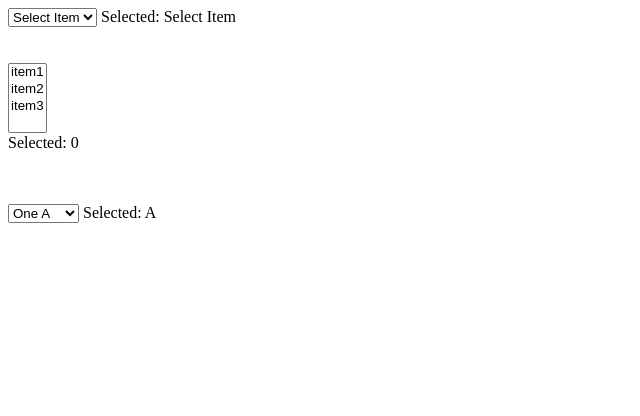
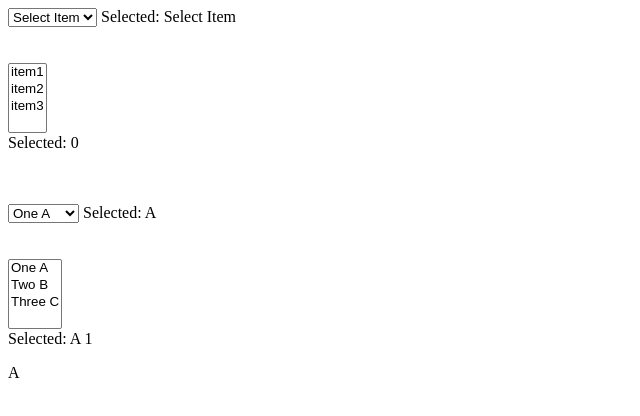
Before and after one commit to liquidnuker/tf_vuejs_v-model6, a plain HTML site: page index.html in a window 1280 px wide. Shown: the whole page, without its empty margins (0-640 px from the left). Drawn offline with Linux system fonts and the light colour scheme.

Commit message:
added dynamic select multiple

```diff
--- a/index.html
+++ b/index.html
@@ -29,7 +29,7 @@
     </div>
     <br>
     <br>
-    <!-- dynamic -->
+    <!-- dynamic single-->
     <div id="app3">
       <select v-model="selected">
         <option v-for="item in options" v-bind:value="item.value">
@@ -38,6 +38,19 @@
       </select>
       <span>Selected: {{ selected }}</span>
     </div>
+    <br>
+    <br>
+    <!-- dynamic multiple -->
+    <div id="app4">
+      <select v-model="selected" multiple>
+        <option v-for="item in options" v-bind:value="item.value">
+          {{ item.text }} {{ item.value }}
+        </option>
+      </select>
+      <br>
+      <span>Selected: {{ selected }} {{ selected.length }}</span>
+      <p>{{ toStr }}</p>
+    </div>
 
 
     <script src="src/js/vendor/vue.min.js"></script>
--- a/src/vue-trigger.js
+++ b/src/vue-trigger.js
@@ -35,3 +35,16 @@ new Vue({
     options: app3_items
   }
 });
+
+new Vue({
+  el: "#app4",
+  data: {
+    selected: "A",
+    options: app3_items
+  },
+  computed: {
+    toStr: function () {
+      return this.selected.toString();
+    }
+  }
+});
```
